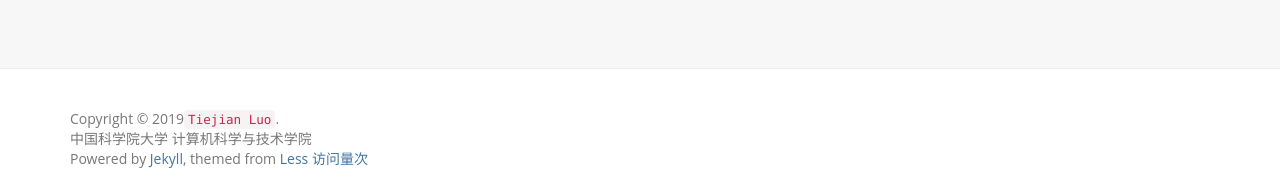
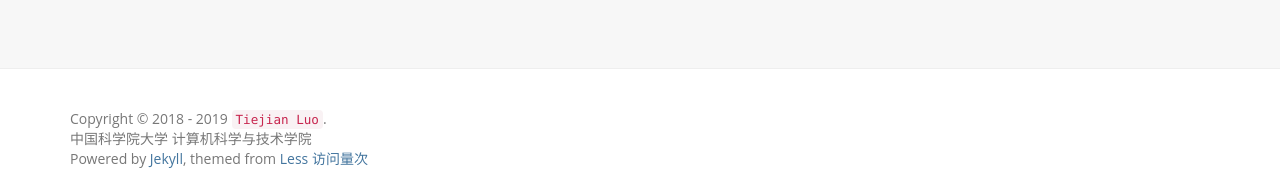
Before and after one commit to tjluo-ucas/ns, a Jekyll site: the page built from index.md, in a window 1280 px wide and 1040 px high. Shown: the part 841-1037 px from the top of the window. Built offline with Jekyll 4.4.1, drawn with Linux system fonts in a browser that asks for light colours; nearby versions of some CDN libraries; comment, search, counter and statistics services are not loaded.

Commit message:
Update footer.html

```diff
--- a/_includes/footer.html
+++ b/_includes/footer.html
@@ -1,6 +1,6 @@
 <footer class="footer" role="contentinfo">
 	<div class="container">
-		<p class="copyright">Copyright &copy; 2019<a href="{{site.resume_site}}"><code>{{ site.author }}</code></a>.</p>
+		<p class="copyright">Copyright &copy; 2018 - <span id="this_year_"></span> <a href="{{site.resume_site}}"><code>{{ site.author }}</code></a>.</p>
 		<p>中国科学院大学 计算机科学与技术学院</p>
 		<p>
 			Powered by <a href="http://jekyllrb.com">Jekyll</a>, themed from <a href="http://lesscss.cn/">Less</a>
```
Also changed, not shown: other parts of _includes/footer.html (+1 -0 lines).
